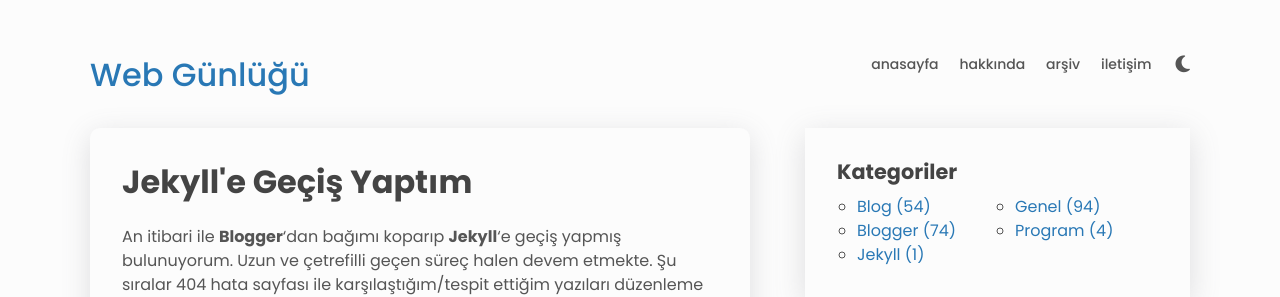
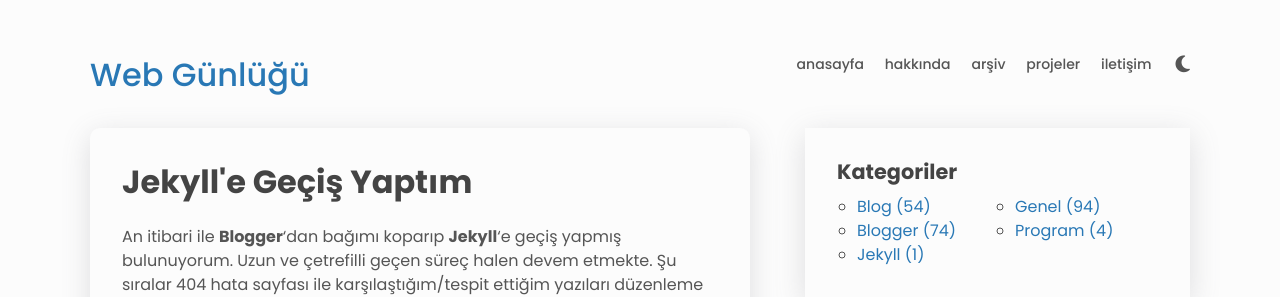
Before and after one commit to zaferzent/zaferzent.github.io, a Jekyll site: the page built from _posts/2022-09-12-jekylle-gecis-yaptim.md, in a window 1280 px wide. Shown: the top 297 px of the page. Built offline with Jekyll 4.4.1, drawn with Linux system fonts in a browser that asks for light colours; nearby versions of some CDN libraries; comment, search, counter and statistics services are not loaded.

Commit message:
Update menus.yml

```diff
--- a/_data/menus.yml
+++ b/_data/menus.yml
@@ -9,6 +9,9 @@ topmenu:
 
 - title: Arşiv
   url: "p/arsiv.html"
+
+- title: Projeler
+  url: "p/projeler.html"
 
 - title: iletişim
   url: "p/iletisim.html"
```
